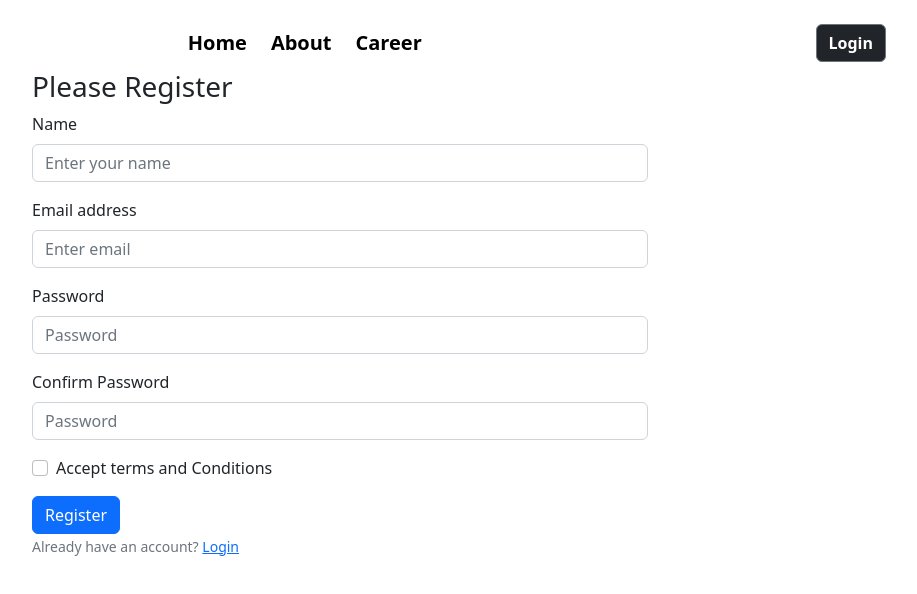
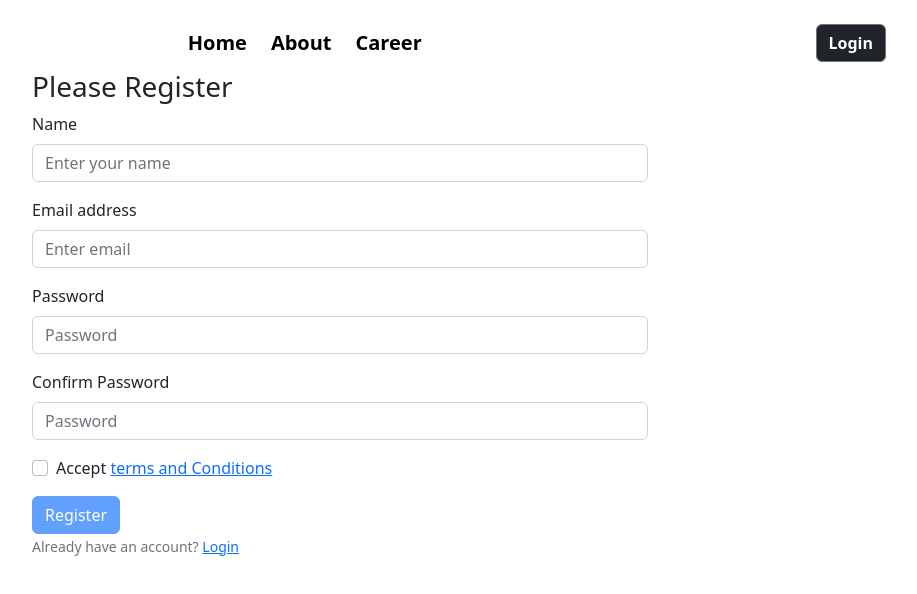
Before and after one commit to afransami/-the-news-dragon, a React (Vite) app: page /register in a window 1280 px wide. Shown: the top 594 px of the page, without its empty margins (300-1217 px from the left). Built offline with nearby package versions, Linux system fonts and the light colour scheme; no server answers.

Commit message:
accept terms & condition

```diff
--- /dev/null
+++ b/src/Pages/Home/Terms/Terms.jsx
@@ -0,0 +1,14 @@
+import React from 'react';
+import { Link } from 'react-router-dom';
+
+const Terms = () => {
+    return (
+        <div>
+            <h1>Termns And Conditions</h1>
+            <p>Lorem ipsum dolor sit amet consectetur adipisicing elit. Libero rem corporis quod, laborum atque nemo. Architecto vel sequi blanditiis totam cumque obcaecati voluptate et inventore, fuga unde molestias eos asperiores!</p>
+            <p>Go back to <Link to= '/register'>Register</Link></p>
+        </div>
+    );
+};
+
+export default Terms;
--- a/src/Pages/Login/Login.jsx
+++ b/src/Pages/Login/Login.jsx
@@ -59,7 +59,7 @@ const Login = () => {
           <small>
             {show ? <span>Hide Password</span> : <span>Show Password</span>}
           </small>
-          </p>
+        </p>
 
         <br />
         <Button variant="primary" type="submit">
--- a/src/Pages/Register/Register.jsx
+++ b/src/Pages/Register/Register.jsx
@@ -4,6 +4,7 @@ import { Link } from "react-router-dom";
 import { AuthContext } from "../../Provider/AuthProvider";
 
 const Register = () => {
+  const [accepted, setAccepted]= useState(false)
   const [error, setError] = useState("");
   const [success, setSuccess] = useState("");
   const { createUser } = useContext(AuthContext);
@@ -39,6 +40,11 @@ const Register = () => {
         setError(error.message);
       });
   };
+
+  const handleTerms =event=>{
+    setAccepted (event.target.checked);
+  }
+
 
   return (
     <Container className="mx-auto w-50">
@@ -77,9 +83,9 @@ const Register = () => {
           />
         </Form.Group>
         <Form.Group className="mb-3" controlId="formBasicCheckbox">
-          <Form.Check type="checkbox" label="Accept terms and Conditions" />
+          <Form.Check onClick={handleTerms} type="checkbox" label={<>Accept <Link to= '/terms'>terms and Conditions</Link> </>} />
         </Form.Group>
-        <Button className="w-" variant="primary" type="submit">
+        <Button disabled= {!accepted} className="w-" variant="primary" type="submit">
           Register
         </Button>
         <br />
--- a/src/routes/Routes.jsx
+++ b/src/routes/Routes.jsx
@@ -9,6 +9,7 @@ import LoginLayout from "../Layouts/LoginLayout";
 import Login from "../Pages/Login/Login";
 import Register from "../Pages/Register/Register";
 import PrivateRoute from "./PrivateRoute";
+import Terms from "../Pages/Home/Terms/Terms";
 
 const router = createBrowserRouter([
   {
@@ -27,6 +28,10 @@ const router = createBrowserRouter([
       {
         path: '/register',
         element: <Register></Register>
+      },
+      {
+        path: '/terms',
+        element: <Terms></Terms>
       }
 
     ]
```
